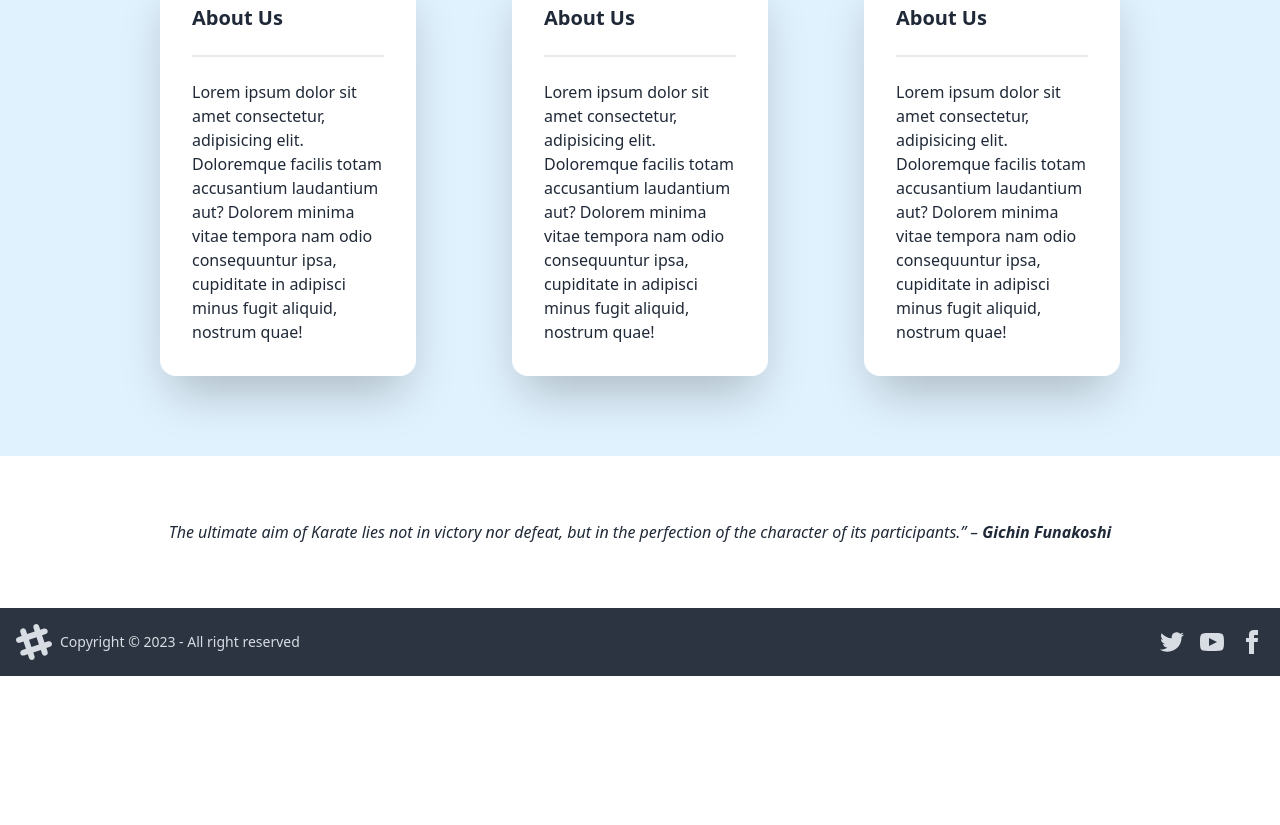
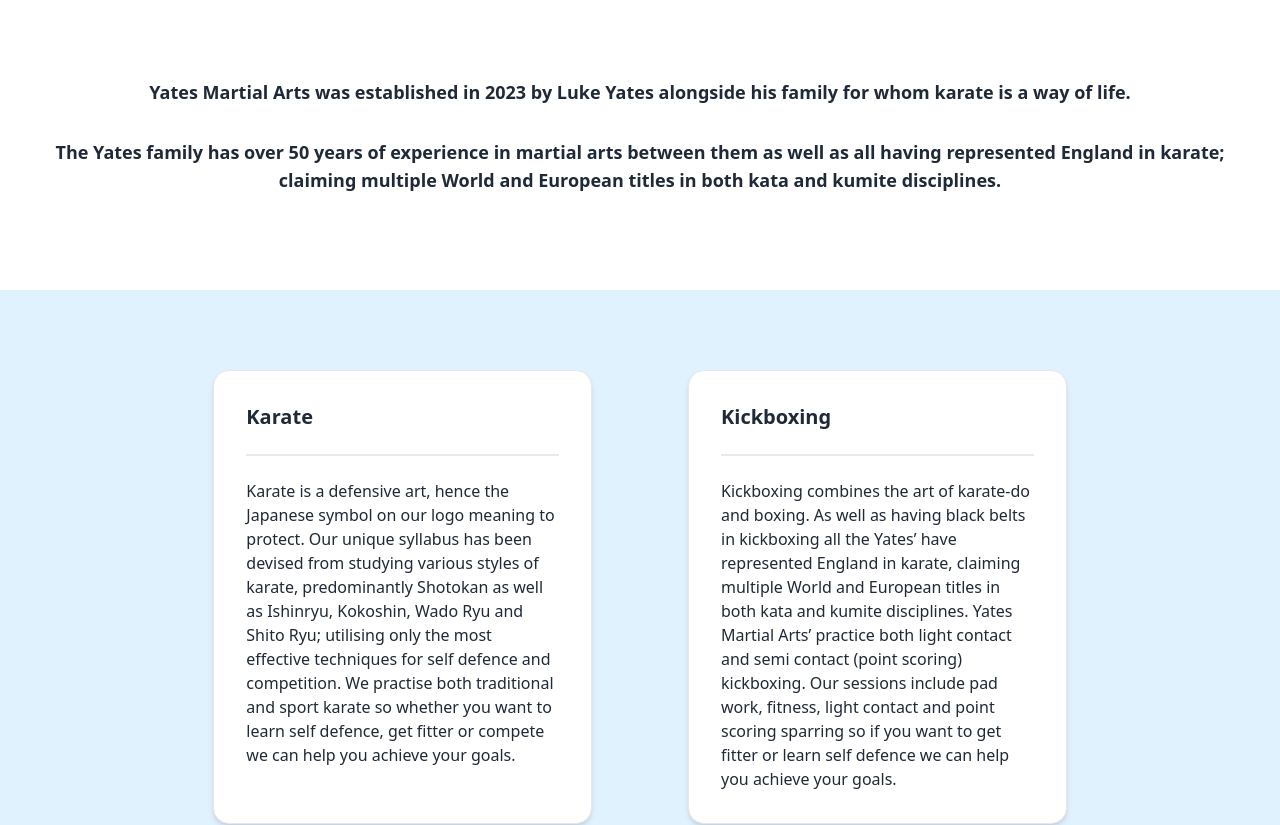
Before and after one commit to brandonscott4/yates-martial-arts, a React (Vite) app in the folder frontend/: page / in a window 1280 px wide. Shown: the part 820-1645 px from the top of the page. Before the commit the page ends 1496 px from the top, so only its background shows below. Built offline with nearby package versions, Linux system fonts and the light colour scheme.

Commit message:
updated homepage with content

```diff
--- a/frontend/src/routes/Home.jsx
+++ b/frontend/src/routes/Home.jsx
@@ -7,7 +7,7 @@ function Home() {
         <img
           src="/karate-woman.jpg"
           alt="My Image"
-          className=" h-96 lg:h-[600px] w-full object-cover grayscale"
+          className="h-[calc(100vh-110px)] w-full object-cover grayscale"
         />
         <div className="absolute top-0 left-0 w-full h-full flex flex-col items-center justify-center">
           <p className="text-white text-2xl">WELCOME TO</p>
@@ -27,42 +27,67 @@ function Home() {
         </div>
       </div>
 
-      <div className="flex flex-wrap bg-sky-100 gap-24 justify-center py-20">
-        <div className="w-64 bg-white rounded-2xl p-8 shadow-2xl">
-          <h3 className="font-bold text-xl">About Us</h3>
-          <div className="divider"></div>
+      <div className="flex items-center justify-center py-20 bg-white text-md md:text-lg font-semibold">
+        <div className="p-4 text-left md:text-center">
+          <p className="mb-8">
+            Yates Martial Arts was established in 2023 by Luke Yates alongside
+            his family for whom karate is a way of life.
+          </p>
           <p>
-            Lorem ipsum dolor sit amet consectetur, adipisicing elit. Doloremque
-            facilis totam accusantium laudantium aut? Dolorem minima vitae
-            tempora nam odio consequuntur ipsa, cupiditate in adipisci minus
-            fugit aliquid, nostrum quae!
-          </p>
-        </div>
-
-        <div className=" w-64 bg-white rounded-2xl p-8 shadow-2xl">
-          <h3 className="font-bold text-xl">About Us</h3>
-          <div className="divider"></div>
-          <p>
-            Lorem ipsum dolor sit amet consectetur, adipisicing elit. Doloremque
-            facilis totam accusantium laudantium aut? Dolorem minima vitae
-            tempora nam odio consequuntur ipsa, cupiditate in adipisci minus
-            fugit aliquid, nostrum quae!
-          </p>
-        </div>
-
-        <div className="w-64 bg-white rounded-2xl p-8 shadow-2xl">
-          <h3 className="font-bold text-xl">About Us</h3>
-          <div className="divider text-xl"></div>
-          <p>
-            Lorem ipsum dolor sit amet consectetur, adipisicing elit. Doloremque
-            facilis totam accusantium laudantium aut? Dolorem minima vitae
-            tempora nam odio consequuntur ipsa, cupiditate in adipisci minus
-            fugit aliquid, nostrum quae!
+            The Yates family has over 50 years of experience in martial arts
+            between them as well as all having represented England in karate;
+            claiming multiple World and European titles in both kata and kumite
+            disciplines.
           </p>
         </div>
       </div>
 
-      <div className="py-16 text-center">
+      <div className=" flex bg-sky-100 py-20 justify-center items-center ">
+        <div className="flex flex-wrap gap-24 w-4/5 lg:w-2/3 flex-col lg:flex-row">
+          <div className="flex-1 bg-white rounded-2xl p-8 shadow-md border">
+            <h3 className="font-bold text-xl">Karate </h3>
+            <div className="divider"></div>
+            <p>
+              Karate is a defensive art, hence the Japanese symbol on our logo
+              meaning to protect. Our unique syllabus has been devised from
+              studying various styles of karate, predominantly Shotokan as well
+              as Ishinryu, Kokoshin, Wado Ryu and Shito Ryu; utilising only the
+              most effective techniques for self defence and competition. We
+              practise both traditional and sport karate so whether you want to
+              learn self defence, get fitter or compete we can help you achieve
+              your goals.
+            </p>
+          </div>
+
+          <div className=" flex-1 bg-white rounded-2xl p-8 shadow-md border">
+            <h3 className="font-bold text-xl">Kickboxing</h3>
+            <div className="divider"></div>
+            <p>
+              Kickboxing combines the art of karate-do and boxing. As well as
+              having black belts in kickboxing all the Yates’ have represented
+              England in karate, claiming multiple World and European titles in
+              both kata and kumite disciplines. Yates Martial Arts’ practice
+              both light contact and semi contact (point scoring) kickboxing.
+              Our sessions include pad work, fitness, light contact and point
+              scoring sparring so if you want to get fitter or learn self
+              defence we can help you achieve your goals.
+            </p>
+          </div>
+
+          <div className="flex-2 bg-white rounded-2xl p-8 shadow-md border">
+            <h3 className="font-bold text-xl">Little Ninjas</h3>
+            <div className="divider text-xl"></div>
+            <p>
+              Our fun and entertaining little Ninjas sessions are designed for
+              children 3-5yrs to provide them with a perfect introduction to
+              karate and kickboxing. We teach both physical skills and
+              discipline whilst offering rewards through our badge system.
+            </p>
+          </div>
+        </div>
+      </div>
+
+      <div className="bg-white py-16 text-center">
         <p className="italic">
           The ultimate aim of Karate lies not in victory nor defeat, but in the
           perfection of the character of its participants.” –{" "}
```
